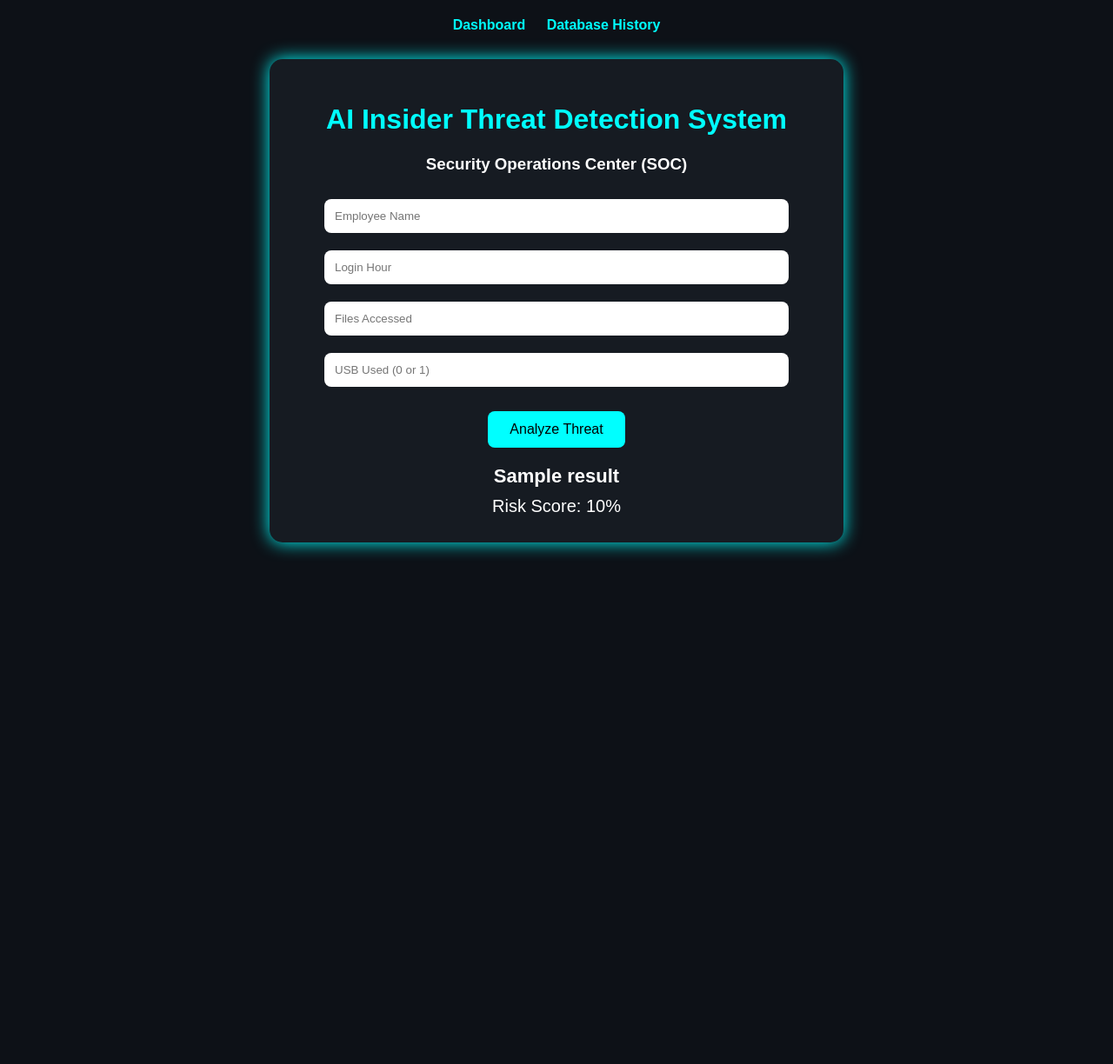
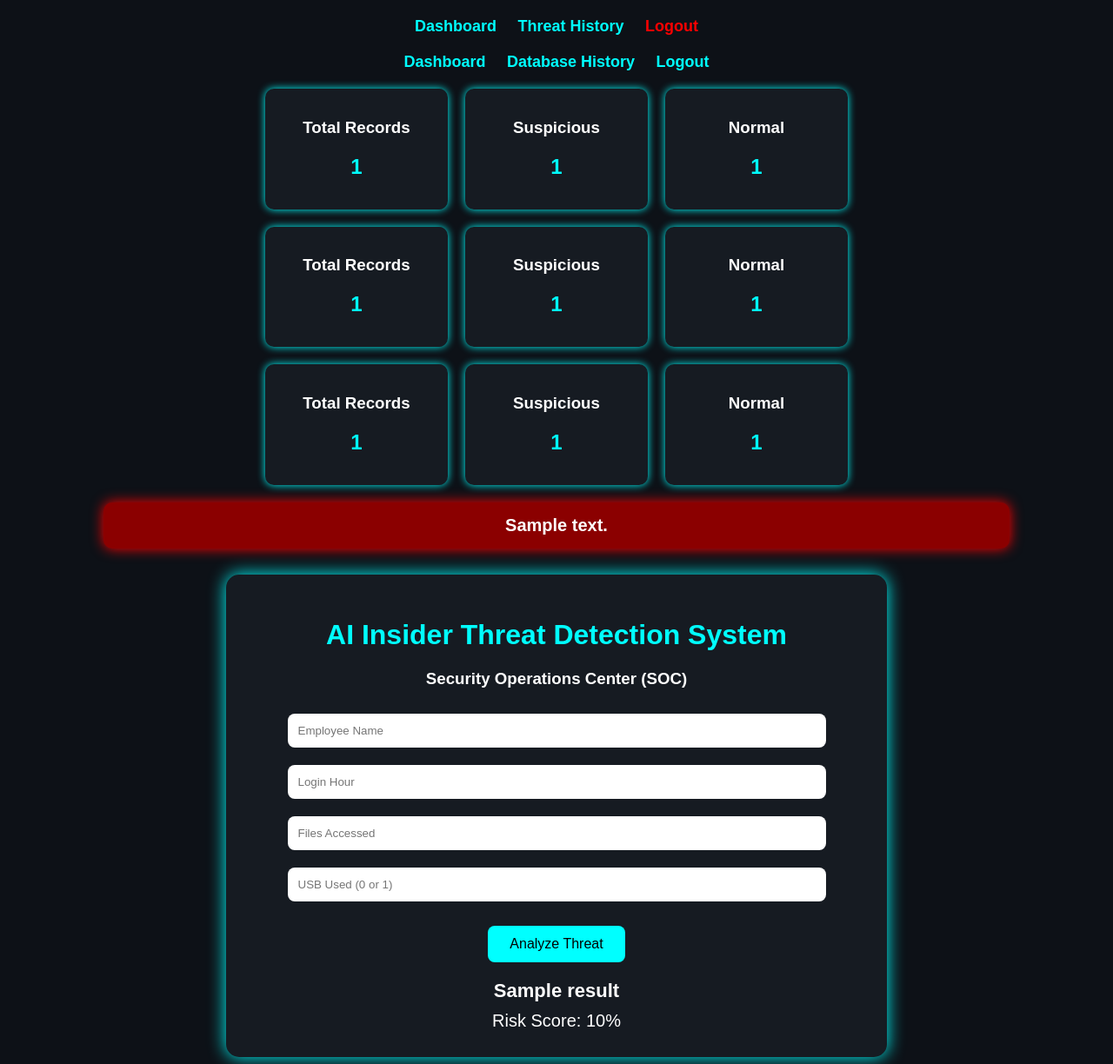
Before and after one commit to Priya1757/AI-Insider-Threat-Detection-System, a Flask app: template templates/dashboard.html in a window 1280 px wide. Shown: the whole page at 87% size. Before the commit the page ends 640 px from the top, so only its background shows below. Run offline with Flask 3, Linux system fonts and the light colour scheme; the template is opened without the code that fills it: most values are stand-ins (such as "Sample title", 1, 10 or a date in 2020); parts of the project's set-up code (start-up, migrations or seed data) failed here and were passed over.

Commit message:
Updated SOC dashboard and login system

```diff
--- a/app.py
+++ b/app.py
@@ -1,4 +1,4 @@
-from flask import Flask, render_template, request, redirect, url_for
+from flask import Flask, render_template, request, redirect, url_for, session
 import pandas as pd
 import joblib
 import sqlite3
@@ -6,11 +6,15 @@ import random
 from apscheduler.schedulers.background import BackgroundScheduler
 
 app = Flask(__name__)
+app.secret_key = "socproject123"
 
+# Load AI Model
 model = joblib.load('model.pkl')
 
+
+# ---------------------------
 # CREATE DATABASE TABLE
-
+# ---------------------------
 def create_table():
     conn = sqlite3.connect('threat_logs.db')
     cursor = conn.cursor()
@@ -30,20 +34,25 @@ def create_table():
     conn.commit()
     conn.close()
 
-# Create table when app starts
 create_table()
 
+
+# ---------------------------
 # AUTO ANALYSIS FUNCTION
+# ---------------------------
+def analyze_database():
 
-
-def analyze_database():
     conn = sqlite3.connect('threat_logs.db')
     cursor = conn.cursor()
 
-    cursor.execute("SELECT id, login_hour, files_accessed, usb_used FROM threats")
+    cursor.execute(
+        "SELECT id, login_hour, files_accessed, usb_used FROM threats"
+    )
+
     rows = cursor.fetchall()
 
     for row in rows:
+
         threat_id, login_hour, files_accessed, usb_used = row
 
         sample = pd.DataFrame({
@@ -62,30 +71,66 @@ def analyze_database():
             risk_score = random.randint(10, 40)
 
         cursor.execute("""
-            UPDATE threats
-            SET result=?, risk_score=?
-            WHERE id=?
+        UPDATE threats
+        SET result=?, risk_score=?
+        WHERE id=?
         """, (result, risk_score, threat_id))
 
     conn.commit()
     conn.close()
 
-# RUN AUTO SCHEDULER
 
+# ---------------------------
+# SCHEDULER
+# ---------------------------
 scheduler = BackgroundScheduler()
 scheduler.add_job(analyze_database, 'interval', seconds=10)
 scheduler.start()
 
+
+# ---------------------------
+# LOGIN PAGE
+# ---------------------------
+@app.route('/login', methods=['GET', 'POST'])
+def login():
+
+    if request.method == 'POST':
+
+        username = request.form['username']
+        password = request.form['password']
+
+        if username == "admin" and password == "admin123":
+
+            session['user'] = username
+
+            return redirect(url_for('dashboard'))
+
+        else:
+
+            return render_template(
+                'login.html',
+                error="Invalid Username or Password"
+            )
+
+    return render_template('login.html')
+
+
+# ---------------------------
 # HOME
-
+# ---------------------------
 @app.route('/')
 def home():
-    return redirect(url_for('dashboard'))
+    return redirect(url_for('login'))
 
+
+# ---------------------------
 # DASHBOARD
-
+# ---------------------------
 @app.route('/dashboard', methods=['GET', 'POST'])
 def dashboard():
+
+    if 'user' not in session:
+        return redirect(url_for('login'))
 
     if request.method == 'POST':
 
@@ -98,23 +143,65 @@ def dashboard():
         cursor = conn.cursor()
 
         cursor.execute("""
-            INSERT INTO threats
-            (employee_name, login_hour, files_accessed, usb_used, result, risk_score)
-            VALUES (?, ?, ?, ?, ?, ?)
+        INSERT INTO threats
+        (
+            employee_name,
+            login_hour,
+            files_accessed,
+            usb_used,
+            result,
+            risk_score
+        )
+        VALUES (?, ?, ?, ?, ?, ?)
         """,
-        (employee_name, login_hour, files_accessed, usb_used, "PENDING", 0))
+        (
+            employee_name,
+            login_hour,
+            files_accessed,
+            usb_used,
+            "PENDING",
+            0
+        ))
 
         conn.commit()
         conn.close()
 
         return redirect(url_for('history'))
 
-    return render_template('dashboard.html')
+    conn = sqlite3.connect('threat_logs.db')
+    cursor = conn.cursor()
+
+    cursor.execute("SELECT COUNT(*) FROM threats")
+    total_records = cursor.fetchone()[0]
+
+    cursor.execute(
+        "SELECT COUNT(*) FROM threats WHERE result='⚠ SUSPICIOUS'"
+    )
+    suspicious_count = cursor.fetchone()[0]
+
+    cursor.execute(
+        "SELECT COUNT(*) FROM threats WHERE result='NORMAL'"
+    )
+    normal_count = cursor.fetchone()[0]
+
+    conn.close()
+
+    return render_template(
+        'dashboard.html',
+        total_records=total_records,
+        suspicious_count=suspicious_count,
+        normal_count=normal_count
+    )
 
 
+# ---------------------------
 # HISTORY PAGE
+# ---------------------------
 @app.route('/history', methods=['GET', 'POST'])
 def history():
+
+    if 'user' not in session:
+        return redirect(url_for('login'))
 
     search = request.form.get('search')
 
@@ -122,17 +209,60 @@ def history():
     cursor = conn.cursor()
 
     if search:
+
         cursor.execute(
             "SELECT * FROM threats WHERE employee_name LIKE ?",
             ('%' + search + '%',)
         )
+
     else:
+
         cursor.execute("SELECT * FROM threats")
 
     data = cursor.fetchall()
+
     conn.close()
+    conn = sqlite3.connect('threat_logs.db')
+    cursor = conn.cursor()
 
-    return render_template('history.html', data=data)
+# Total records
+    cursor.execute("SELECT COUNT(*) FROM threats")
+    total_records = cursor.fetchone()[0]
 
+# Suspicious records
+    cursor.execute("SELECT COUNT(*) FROM threats WHERE result='⚠ SUSPICIOUS'")
+    suspicious_count = cursor.fetchone()[0]
+    if suspicious_count > 0:
+        alert_message = f"🚨 ALERT: {suspicious_count} Suspicious Threat(s) Detected"
+    else:
+        alert_message = "✅ No Active Threats"
+
+# Normal records
+    cursor.execute("SELECT COUNT(*) FROM threats WHERE result='NORMAL'")
+    normal_count = cursor.fetchone()[0]
+
+    conn.close()
+    return render_template(
+    'dashboard.html',
+    total_records=total_records,
+    suspicious_count=suspicious_count,
+    normal_count=normal_count,
+    alert_message=alert_message
+    )
+
+# ---------------------------
+# LOGOUT
+# ---------------------------
+@app.route('/logout')
+def logout():
+
+    session.clear()
+
+    return redirect(url_for('login'))
+
+
+# ---------------------------
+# RUN APP
+# ---------------------------
 if __name__ == '__main__':
     app.run(debug=True)
--- a/templates/dashboard.html
+++ b/templates/dashboard.html
@@ -24,15 +24,36 @@
             margin: 10px;
             text-decoration: none;
             font-weight: bold;
+            font-size: 18px;
         }
 
         nav a:hover {
             color: white;
         }
 
+        /* STATS */
+        .stats {
+            display: flex;
+            justify-content: center;
+            gap: 20px;
+            margin-top: 20px;
+        }
+
+        .card {
+            background: #161b22;
+            padding: 15px;
+            border-radius: 10px;
+            width: 180px;
+            box-shadow: 0px 0px 10px cyan;
+        }
+
+        .card h2 {
+            color: cyan;
+        }
+
         /* MAIN CONTAINER */
         .container {
-            width: 600px;
+            width: 700px;
             margin: auto;
             margin-top: 30px;
             background: #161b22;
@@ -66,7 +87,6 @@
             background: #00ffffaa;
         }
 
-        /* RESULT STYLES */
         .result {
             margin-top: 20px;
             font-size: 22px;
@@ -83,12 +103,53 @@
         }
 
         @keyframes blink {
-            50% { opacity: 0.3; }
+            50% {
+                opacity: 0.3;
+            }
         }
 
         .risk {
             margin-top: 10px;
             font-size: 20px;
+        }
+
+        .logout {
+            color: red;
+        }
+        /* STATISTICS CARDS */
+
+.stats {
+    display: flex;
+    justify-content: center;
+    gap: 20px;
+    margin-top: 20px;
+}
+
+.card {
+    background: #161b22;
+    padding: 15px;
+    border-radius: 10px;
+    width: 180px;
+    box-shadow: 0px 0px 10px cyan;
+}
+
+.card h3 {
+    color: white;
+}
+
+.card h2 {
+    color: cyan;
+}
+.alert-box{
+    width: 80%;
+    margin: 20px auto;
+    padding: 15px;
+    border-radius: 10px;
+    font-size: 20px;
+    font-weight: bold;
+    background: #8b0000;
+    color: white;
+    box-shadow: 0px 0px 15px red;
 }
 
     </style>
@@ -100,36 +161,113 @@
     <!-- NAVIGATION -->
     <nav>
         <a href="{{ url_for('dashboard') }}">Dashboard</a>
-        <a href="{{ url_for('history') }}">Database History</a>
+        <a href="{{ url_for('history') }}">Threat History</a>
+        <a href="{{ url_for('logout') }}" class="logout">Logout</a>
     </nav>
 
+    <nav>
+    <a href="{{ url_for('dashboard') }}">Dashboard</a>
+    <a href="{{ url_for('history') }}">Database History</a>
+    <a href="{{ url_for('logout') }}">Logout</a>
+</nav>
+
+<div class="stats">
+
+    <div class="card">
+        <h3>Total Records</h3>
+        <h2>{{ total_records }}</h2>
+    </div>
+
+    <div class="card">
+        <h3>Suspicious</h3>
+        <h2>{{ suspicious_count }}</h2>
+    </div>
+
+    <div class="card">
+        <h3>Normal</h3>
+        <h2>{{ normal_count }}</h2>
+    </div>
+
+</div>
+    <div class="stats">
+
+    <div class="card">
+        <h3>Total Records</h3>
+        <h2>{{ total_records }}</h2>
+    </div>
+
+    <div class="card">
+        <h3>Suspicious</h3>
+        <h2>{{ suspicious_count }}</h2>
+    </div>
+
+    <div class="card">
+        <h3>Normal</h3>
+        <h2>{{ normal_count }}</h2>
+    </div>
+
+</div>
+
+    <!-- STATISTICS -->
+    <div class="stats">
+
+        <div class="card">
+            <h3>Total Records</h3>
+            <h2>{{ total_records }}</h2>
+        </div>
+
+        <div class="card">
+            <h3>Suspicious</h3>
+            <h2>{{ suspicious_count }}</h2>
+        </div>
+
+        <div class="card">
+            <h3>Normal</h3>
+            <h2>{{ normal_count }}</h2>
+        </div>
+
+    </div>
+    <div class="alert-box">
+    {{ alert_message }}
+    </div>
+
+    <!-- MAIN DASHBOARD -->
     <div class="container">
 
         <h1>AI Insider Threat Detection System</h1>
+
         <h3>Security Operations Center (SOC)</h3>
 
-        <!-- FORM -->
         <form method="POST">
 
-            <input type="text" name="employee_name"
-                   placeholder="Employee Name" required>
+            <input type="text"
+                   name="employee_name"
+                   placeholder="Employee Name"
+                   required>
 
-            <input type="number" name="login_hour"
-                   placeholder="Login Hour" required>
+            <input type="number"
+                   name="login_hour"
+                   placeholder="Login Hour"
+                   required>
 
-            <input type="number" name="files_accessed"
-                   placeholder="Files Accessed" required>
+            <input type="number"
+                   name="files_accessed"
+                   placeholder="Files Accessed"
+                   required>
 
-            <input type="number" name="usb_used"
-                   placeholder="USB Used (0 or 1)" required>
+            <input type="number"
+                   name="usb_used"
+                   placeholder="USB Used (0 or 1)"
+                   required>
 
             <br><br>
 
-            <button type="submit">Analyze Threat</button>
+            <button type="submit">
+                Analyze Threat
+            </button>
 
         </form>
 
-        <!-- RESULT -->
         {% if result %}
 
         <div class="result {{ css_class }}">
```
Also changed, not shown: templates/login.html (added, +127 -0 lines). Lines whose indentation alone changed are shown as unchanged.
